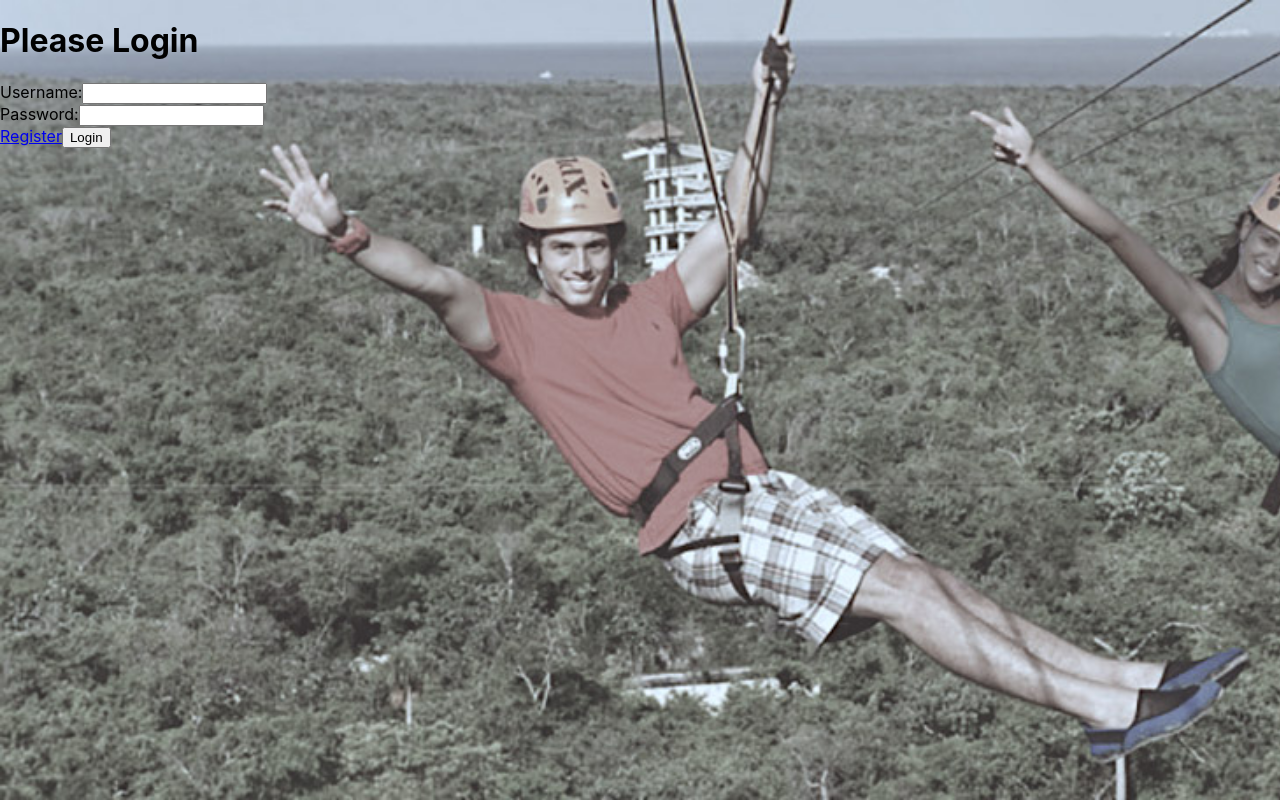
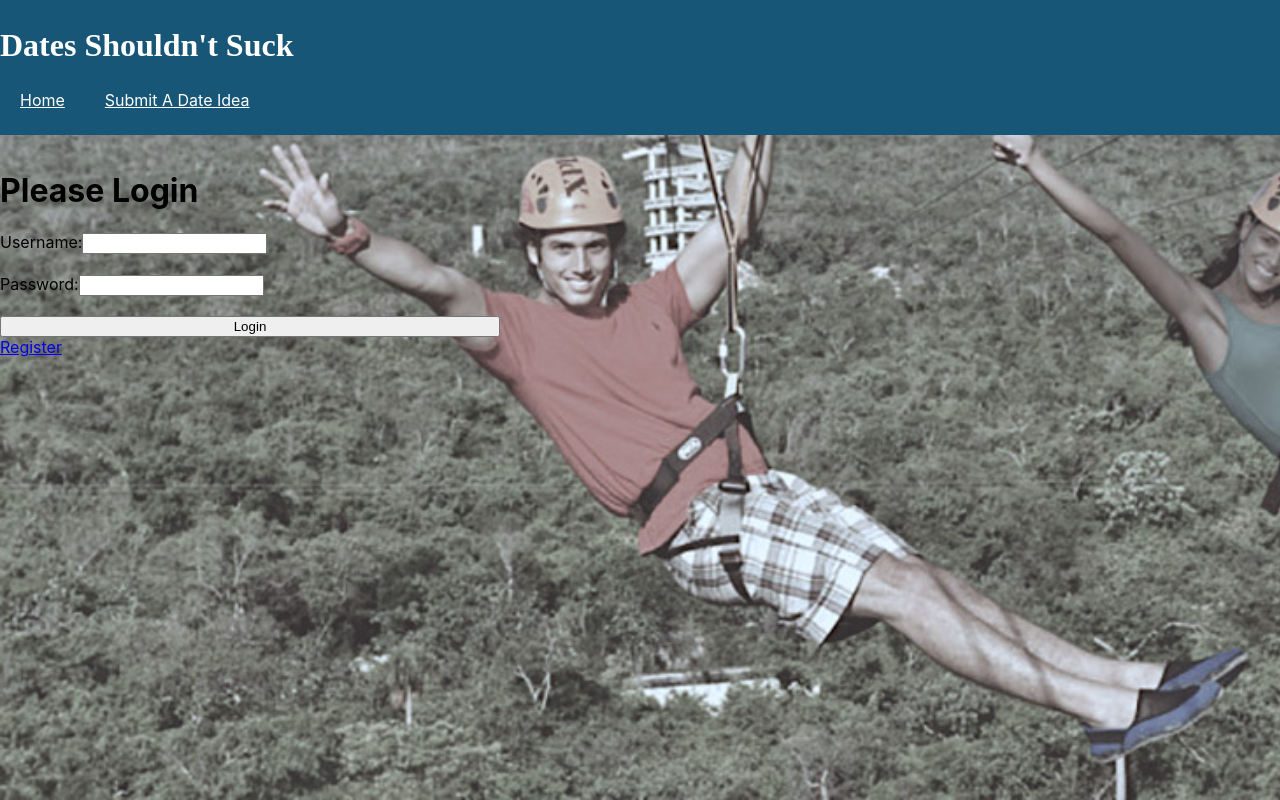
Before and after one commit to kaisha2004/Dates-Shouldnt-Suck, a React (Create React App) app in the folder client/: page /login in a window 1280 px wide. Built offline with nearby package versions, Linux system fonts and the light colour scheme; no server answers; sample sign-in values are in the browser's storage; a web font is replaced by a local one.

Commit message:
working on css

```diff
--- a/client/src/components/shared/Layout/Layout.css
+++ b/client/src/components/shared/Layout/Layout.css
@@ -1,6 +1,6 @@
 header {
   background-color: #175676;
-  position: fixed;
+  position: absolute;
   width: 100vw;
   margin-bottom: 150px;
   padding-bottom: 25px
--- a/client/src/screens/Create/Create.css
+++ b/client/src/screens/Create/Create.css
@@ -2,8 +2,23 @@
   background-image: url('../../photos/date5.jpeg');
   background-size: cover;
   background-repeat: no-repeat;
-  position: absolute;
   height: 100vh;
   width: 100vw
+  }
+
+  .createform {
+    padding-top: 150px;
+    display: flex;
+    flex-direction: column;
+    width: 30%;
+    margin-left: 30px;
+  }
+
+  .form_title {
+    color: #ba324f;
 
   }
+  .createsubmit {
+  color: #175676;
+  font-weight: bold;
+  }
--- a/client/src/screens/Create/Create.jsx
+++ b/client/src/screens/Create/Create.jsx
@@ -43,7 +43,7 @@ function Create(props) {
 
   return (
    <div className="background5">
-      <form onSubmit={handleSubmit}>
+      <form onSubmit={handleSubmit} className='createform'>
     <h2 className="form_title">Submit Your Date Idea!</h2>
     <label htmlFor="Image">Image:</label>
     <input type="text" id="img_url" placeholder="URL" onChange={e => updateImgUrl(e.target.value)} value={img_url} />
@@ -54,8 +54,8 @@ function Create(props) {
       <label htmlFor="City">City:</label>
         <input type="text" id="City" onChange={e => updateCity(e.target.value)} value={city} />
         <label htmlFor="Review">Review:</label>
-    <input type="text" id="Review" onChange={e => updateReview(e.target.value)} value={review} />
-    <button>Submit</button>
+    <textarea type="textarea" id="Review" cols="30" rows="10" onChange={e => updateReview(e.target.value)} value={review} />
+    <button className='createsubmit'>Submit</button>
 
 
   </form>
--- a/client/src/screens/Date_Ideas/Date_Ideas.css
+++ b/client/src/screens/Date_Ideas/Date_Ideas.css
@@ -8,26 +8,22 @@ light blue : #cce6f4
 
 .background7 {
   background-image: url('../../photos/date7.jpg');
-
-
-
   }
 
 .summary{
   padding-top: 180px;
+}
 
-}
 .datesummary {
   display: flex;
   margin: 0px 0px 30px 50px;
-  background-color: rgba(173,216,230,.90);
+  background-color: rgba(250,250,250,.90);
   border-color: #175676;
   border-style: solid;
   border-width: 1px;
   width: 1150px;
+}
 
-
-}
 .idea_pics {
  width: 30%;
  height:auto;
@@ -52,5 +48,6 @@ light blue : #cce6f4
   margin-left: 30px;
   background-color: white;
   color: #175676;
-  width: 25%
+  width: 25%;
+  font-weight: bold;
 }
--- a/client/src/screens/Login/Login.css
+++ b/client/src/screens/Login/Login.css
@@ -3,7 +3,18 @@
   background-image: url('../../photos/date3.jpg');
   background-size: cover;
   background-repeat: no-repeat;
-  position: absolute;
   height: 100vh;
   width: 100vw;
   }
+
+  .logincontent {
+    padding-top: 150px;
+
+  }
+
+  .loginform {
+    display: flex;
+    flex-direction: column;
+    width: 500px;
+
+  }
--- a/client/src/screens/Login/Login.jsx
+++ b/client/src/screens/Login/Login.jsx
@@ -19,9 +19,10 @@ function Login(props) {
   }
   return (
     <div className="background2">
+      <div className='logincontent'>
 
-      <h1>Please Login</h1>
-      <form
+      <h1 className='logintitle'>Please Login</h1>
+      <form className='loginform'
         onSubmit={(e) => {
           e.preventDefault()
           props.loginSubmit(formData)
@@ -47,10 +48,10 @@ function Login(props) {
           />
         </label>
         <br />
-        <Link to="/register">Register</Link>
-        <button>Login</button>
+          <button>Login</button>
+          <Link to="/register">Register</Link>
         </form>
-
+        </div>
     </div>
   )
 }
```
